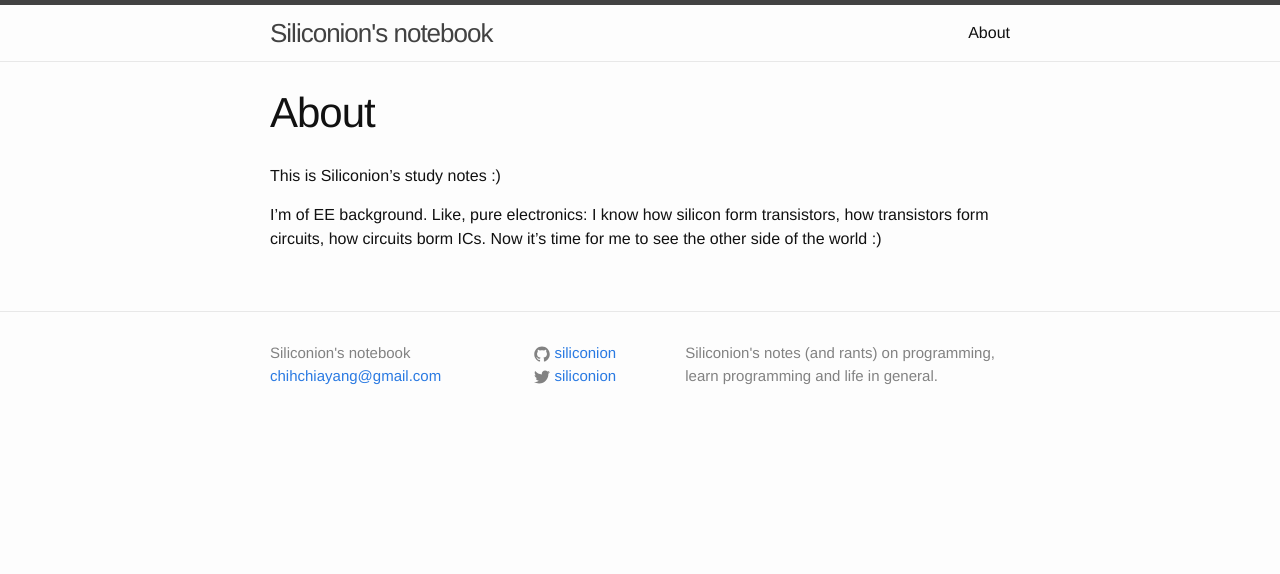
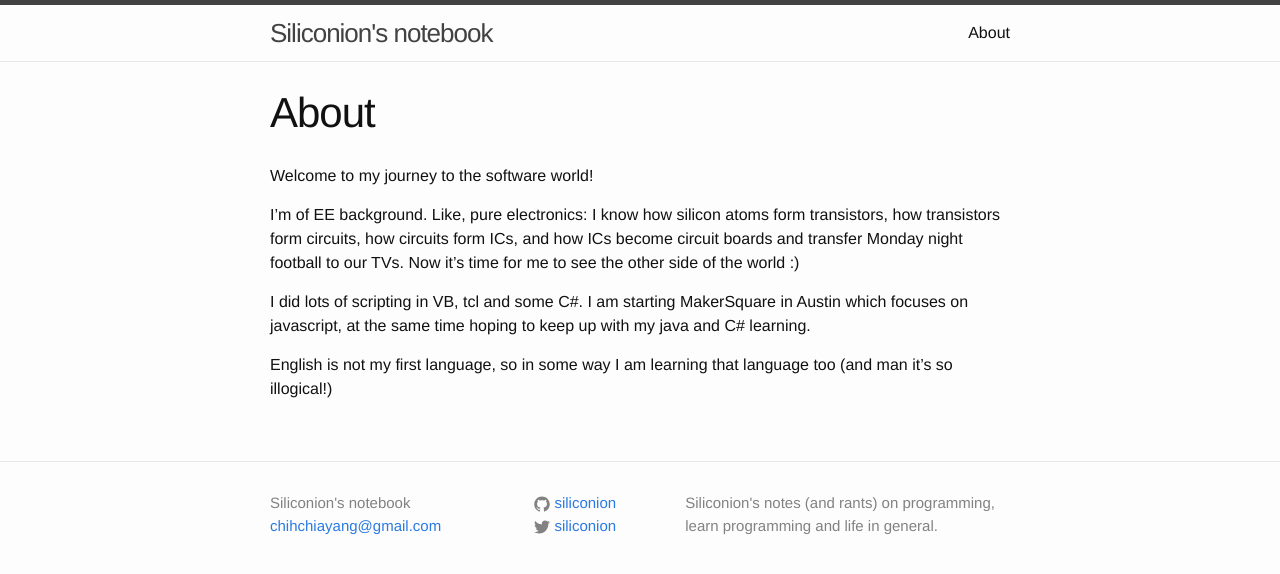
Before and after one commit to siliconion/siliconion.github.com, a Jekyll site: the page built from about.md, in a window 1280 px wide. Shown: the top 574 px of the page. Built offline with Jekyll 4.4.1, drawn with Linux system fonts in a browser that asks for light colours.

Commit message:
fix first post

```diff
--- a/about.md
+++ b/about.md
@@ -4,6 +4,11 @@ title: About
 permalink: /about/
 ---
 
-This is Siliconion's study notes :)
+Welcome to my journey to the software world!
 
-I'm of EE background. Like, pure electronics: I know how silicon form transistors, how transistors form circuits, how circuits borm ICs. Now it's time for me to see the other side of the world :)
+I'm of EE background. Like, pure electronics: I know how silicon atoms form transistors, how transistors form circuits, how circuits form ICs, and how ICs become circuit boards and transfer Monday night football to our TVs.
+Now it's time for me to see the other side of the world :)
+
+I did lots of scripting in VB, tcl and some C#. I am starting MakerSquare in Austin which focuses on javascript, at the same time hoping to keep up with my java and C# learning.
+
+English is not my first language, so in some way I am learning that language too (and man it's so illogical!)
```
